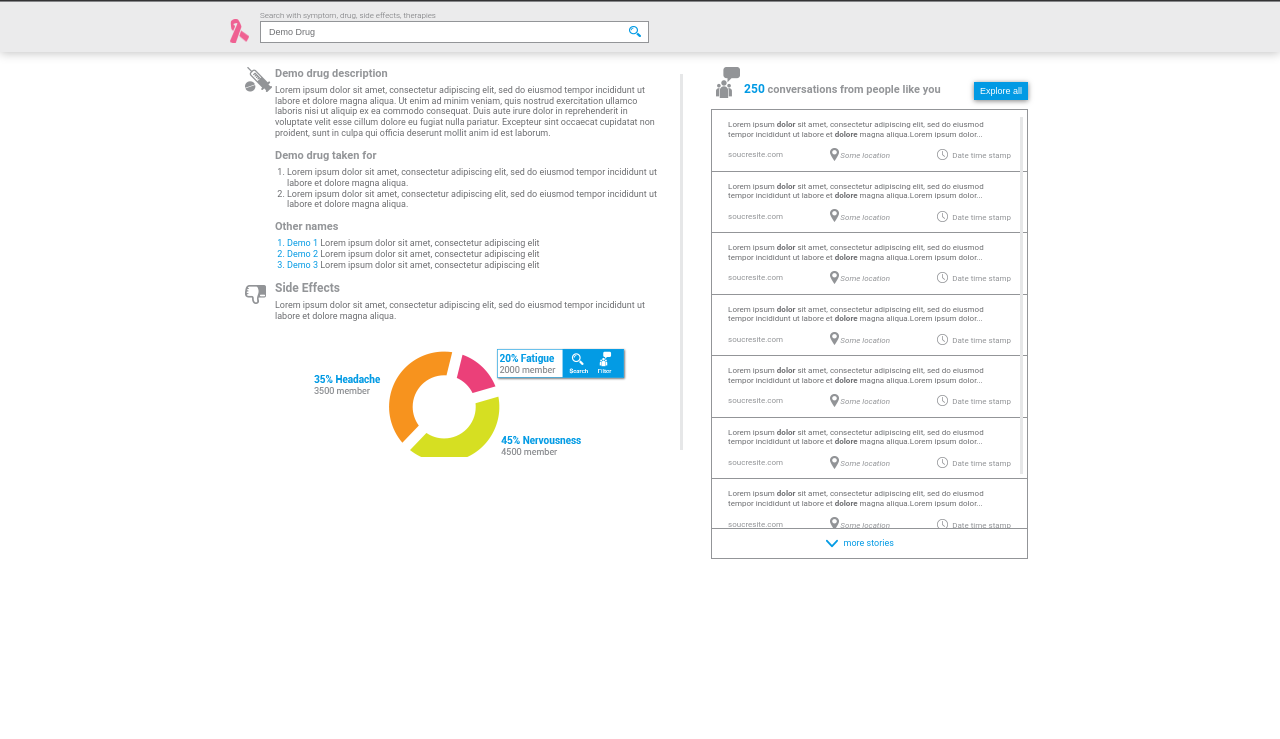
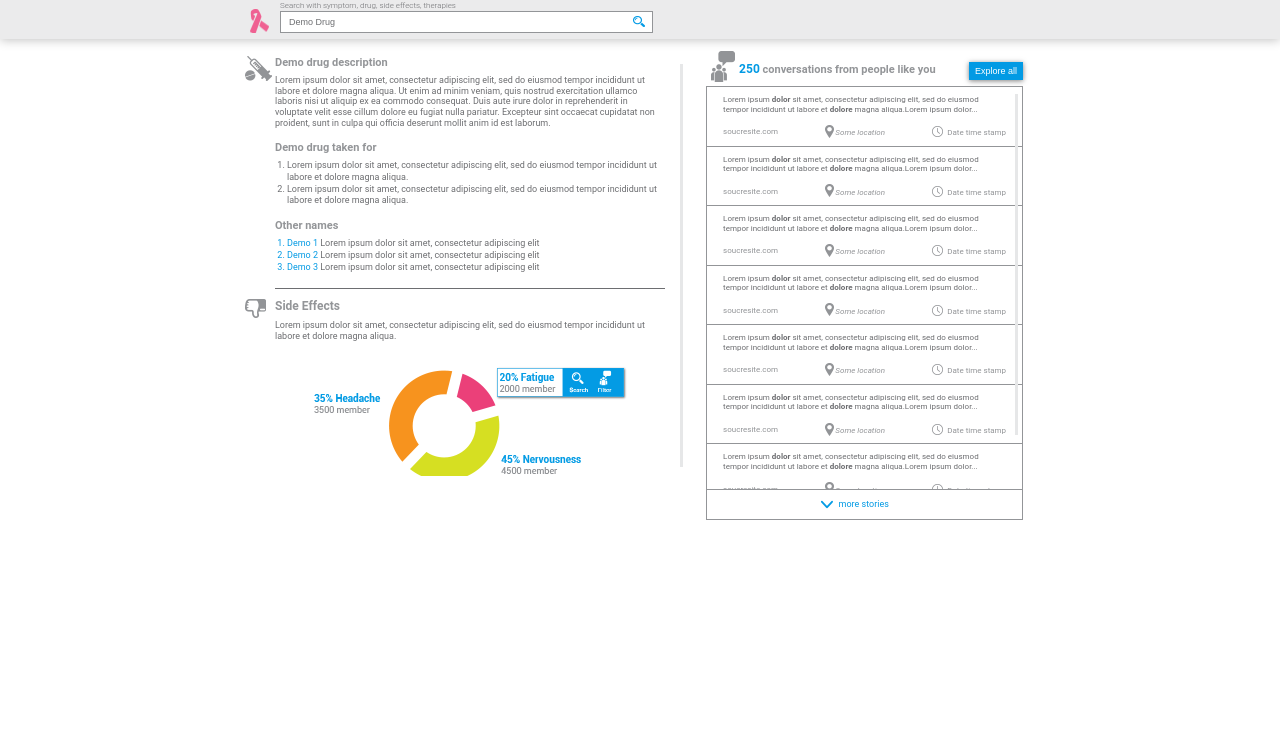
Before and after one commit to mekela/site_name, a plain HTML site: page inner_page.html in a window 1280 px wide. Shown: the part 61-800 px from the top of the page. Drawn offline with nearby package versions, Linux system fonts and the light colour scheme.

Commit message:
Pixel perfect for inner_page.html is done

```diff
--- a/inner_page.html
+++ b/inner_page.html
@@ -167,8 +167,6 @@
 				<script type="text/javascript">
 					$(function(){
 						$('.drug').jScrollPane();
-					});
-					$(function(){
 						$('.dialogs_scrollbar').jScrollPane();
 					});
 				</script>
--- a/sass/_innerpage.scss
+++ b/sass/_innerpage.scss
@@ -2,7 +2,6 @@ body {
   font-family: 'Roboto';
   line-height: 1.2;
 }
-
 ::-webkit-input-placeholder {color:#6D6E71;}
 ::-moz-placeholder          {color:#6D6E71;}
 :-moz-placeholder           {color:#6D6E71;}
@@ -15,11 +14,11 @@ body {
 .search_field {
 	background: #EBEBEC;
 	border-top: 2px groove #858689;
-	padding: 9px 0;
+	padding: 6px 0;
 	-webkit-box-shadow: 0px 1px 10px 0px rgba(0,0,0,0.25);
 	-moz-box-shadow: 0px 1px 10px 0px rgba(0,0,0,0.25);
 	box-shadow: 0px 1px 10px 0px rgba(0,0,0,0.25);
-	margin-bottom: 15px;
+	margin-bottom: 12px;
 	input {
 		font-size: 9px;
 		padding: 5px 8px;
@@ -28,9 +27,10 @@ body {
 		width: 47%;
 	}
 }
-	.search_field .container {
+	.search_field form {
 		background: url(../img/ribbon_pink.png) left 8px no-repeat;
 		padding-left: 30px;
+		margin-left: 5px;
 	}
 .search_field__title {
 	color: #6D6E71;
@@ -45,10 +45,12 @@ body {
 	width: 54%;
 	padding-right: 3%;
 	float: left;
-	height: 390px;
+	height: 420px;
 	overflow: auto;
+	line-height: 1.3;
+	margin-top: 5px;
 	section {
-		margin-bottom: 10px;
+		margin-bottom: 12px;
 	}
 	h1, h2 {
 		font-size: 11px;
@@ -65,13 +67,14 @@ body {
 		list-style: decimal;
 		font-size: 9px;
 		color: #6D6E71;
-		line-height: 1.2;
+		line-height: 1.3;
 		padding-left: 12px;
 	}
 }
 .demo_drug {
 	padding-left: 30px;
 	background: url(../img/drug_ico.png) no-repeat left top;
+	margin-bottom: 15px;
 }
 
 .drug_other_names {
@@ -87,12 +90,14 @@ body {
 }
 .side_effects_drug {
 	padding-left: 30px;
-	background: url(../img/dislike-ico.png) no-repeat left 4px;
+	background: url(../img/dislike-ico.png) no-repeat left 11px;
 	h3 {
 		font-size: 12px;
 		font-weight: 700;
 		color: #939598;
 		margin-bottom: 5px;
+		padding-top: 10px;
+		border-top: 1px solid #6D6E71;
 	}
 	p {
 		margin-bottom: 25px;
@@ -107,9 +112,10 @@ body {
 /*-------------------------conversations-----------------------*/
 
 .conversations {
-	width: 41%;
-	float: right;
-	padding-left: 2%;
+  width: 41%;
+  float: right;
+  margin-right: 5px;
+  padding-left: 1%;
 	h3 {
 		font-size: 11px;
 		font-weight: 700;
@@ -129,9 +135,9 @@ body {
 	padding-left: 33px;
 	background: url(../img/user-ico.png) no-repeat 5px top;
 	overflow: hidden;
-	padding-top: 15px;
-	padding-bottom: 8px;
-	padding-right: 7px;
+  padding-top: 11px;
+  padding-bottom: 5px;
+  padding-right: 7px;
 }
 .btn_style {
 	font-size: 9px;
@@ -143,7 +149,7 @@ body {
 	box-shadow: 0px 1px 5px 0px rgba(0,0,0,0.5);
 }
 .dialogs_item {
-	padding: 10px 16px 9px;
+	padding: 8px 16px 7px;
 	border-top: 1px solid #939598;
 	border-right: 1px solid #939598;
 	border-left: 1px solid #939598;
@@ -153,7 +159,7 @@ body {
 	p {
 		font-size: 8px;
 		color: #6D6E71;
-		margin-bottom: 8px;
+		margin-bottom: 10px;
 	}
 }
 .dialogs {
@@ -231,6 +237,6 @@ body {
     height: 98%;
 }
 .dialogs_scrollbar {
-	height: 419px;
+	height: 403px;
 	overflow-y: scroll;
 }
--- a/sass/_main.scss
+++ b/sass/_main.scss
@@ -15,7 +15,7 @@
 	overflow: hidden;
 	background: #fff;
 	margin: auto;
-	padding: 13px 0 10px 0;
+  padding: 13px 0 3px 0;
 }
 	.logo{
 		float: left;
@@ -30,10 +30,14 @@
 				font-style: normal;
 			}
 		}
+		img {
+			vertical-align: bottom;
+		}
 	}
 	.sign_in{
 		float: right;
 		padding: 21px 0 0 0;
+		font-size: 10px;
 		a{
 			display: inline-block;
 			color: #039be5;
```
Also changed, not shown: css/screen.css.
